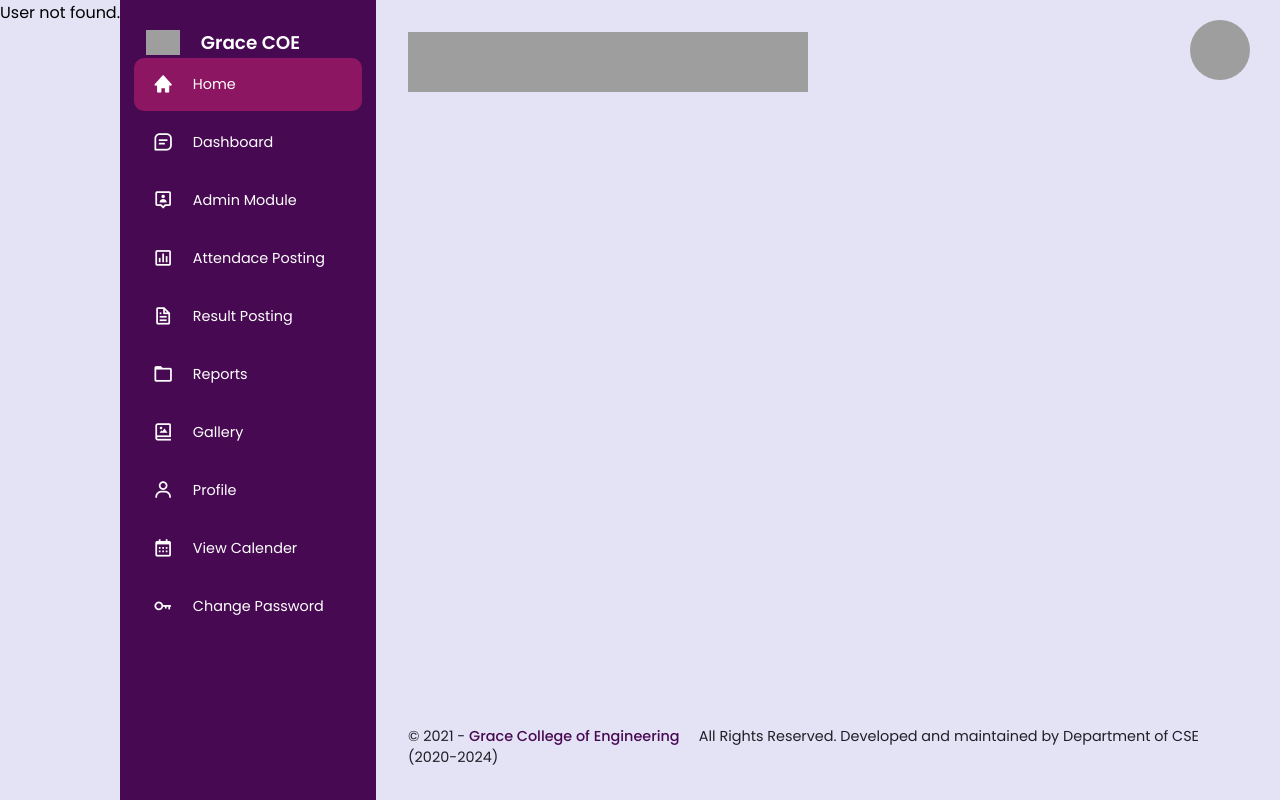
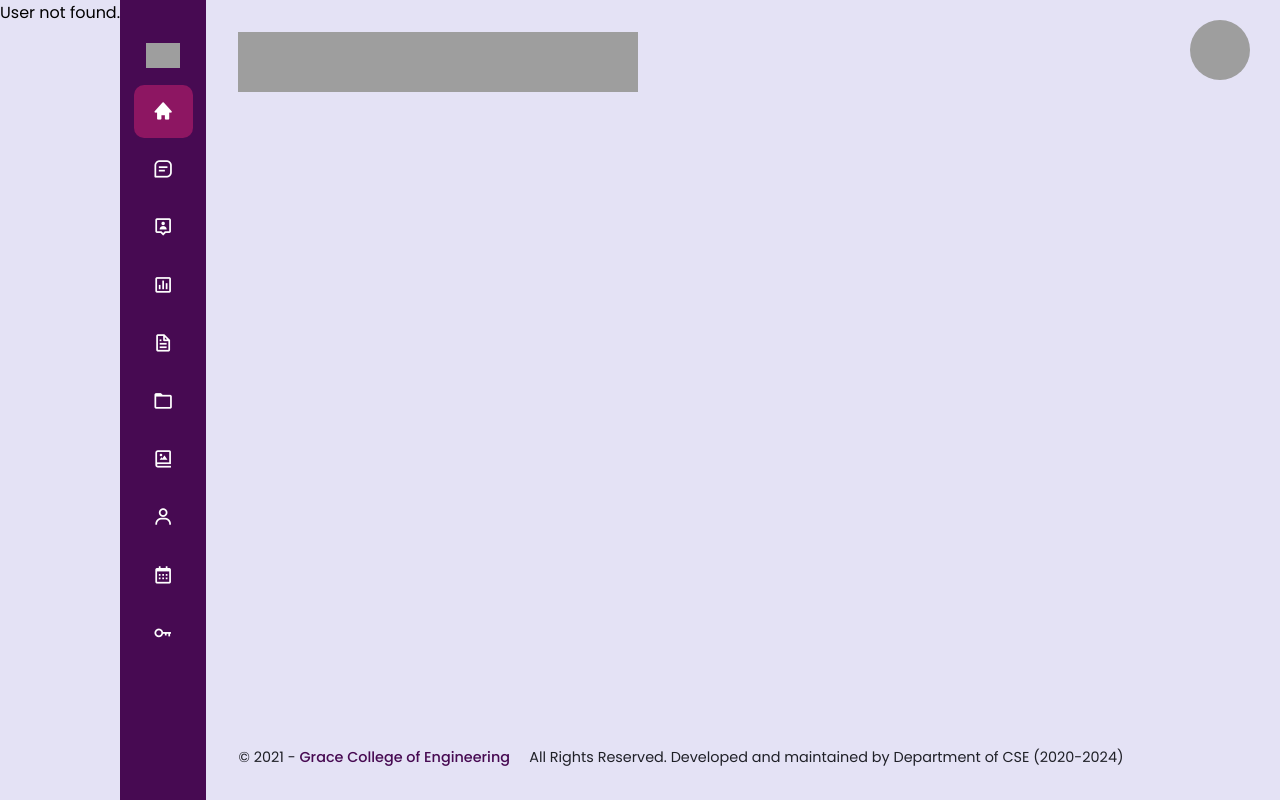
Before and after one commit to titusbonke/dashboard, a PHP site: page /home.php in a window 1280 px wide. Run offline with PHP 8.4, Linux system fonts and the light colour scheme; a user stored in the database is signed in; data comes from the database, SQL or seed files in the repository; data that the repository does not hold is empty; grey boxes are pictures that could not be loaded.

Commit message:
Update home.php
small ui fix

```diff
--- a/home.php
+++ b/home.php
@@ -27,7 +27,7 @@ if ($conn->connect_error) {
   <link rel="stylesheet" href="style.css">
 </head>
 
-<body id="body">
+<body id="body" class="shrink">
 
   <style>
     /* start style to check if the sidebar is shirnk or not  */
@@ -49,6 +49,13 @@ if ($conn->connect_error) {
 
 body.shrink nav {
   width: 5.4rem;
+}
+nav .sidebar-links {
+  overflow-y: scroll;
+
+}
+nav .sidebar-links::-webkit-scrollbar{
+  width: 0;
 }
 /* end style to check if the sidebar is shirnk or not  */
   </style>
@@ -320,6 +327,7 @@ body.shrink nav {
       .action .menu ul li:hover a {
         color: var(--pri);}
       /*  css for profile photo and toggle button end */
+
       </style>
   </nav>
 <main>
```
